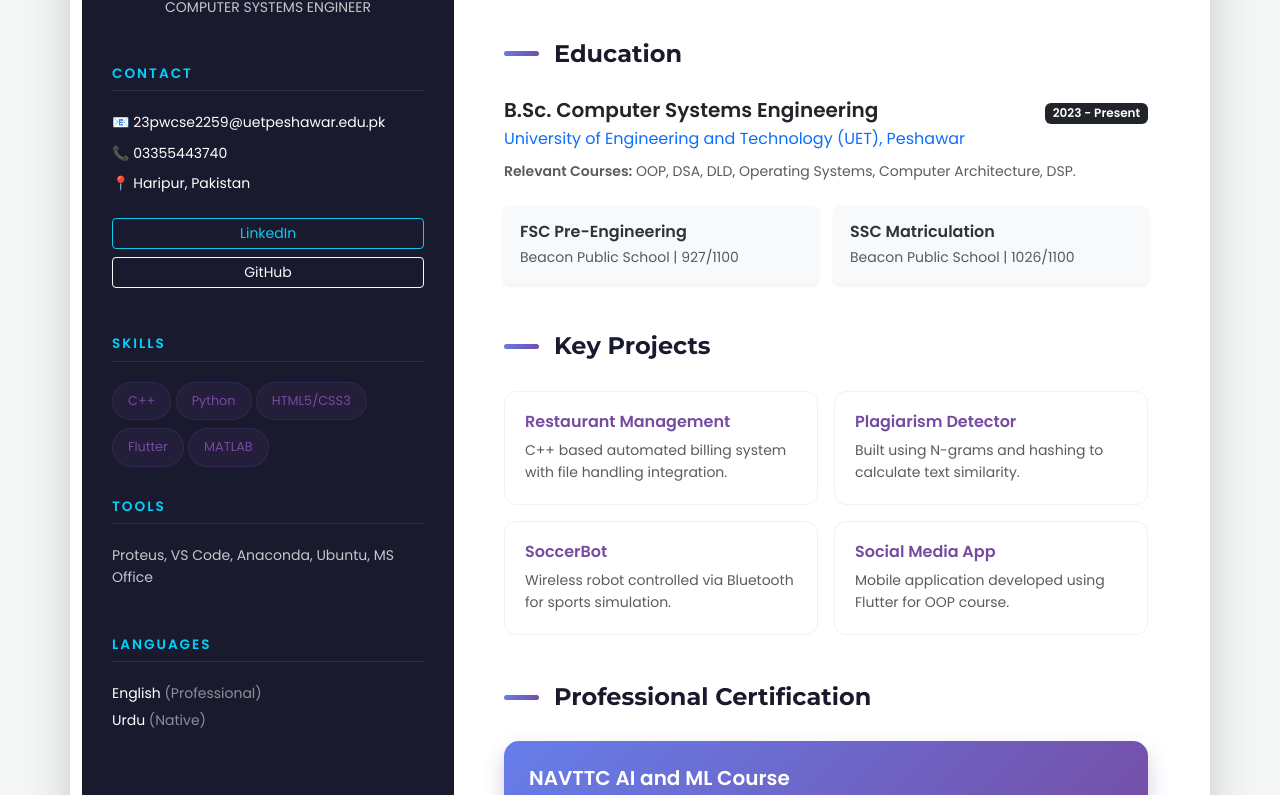
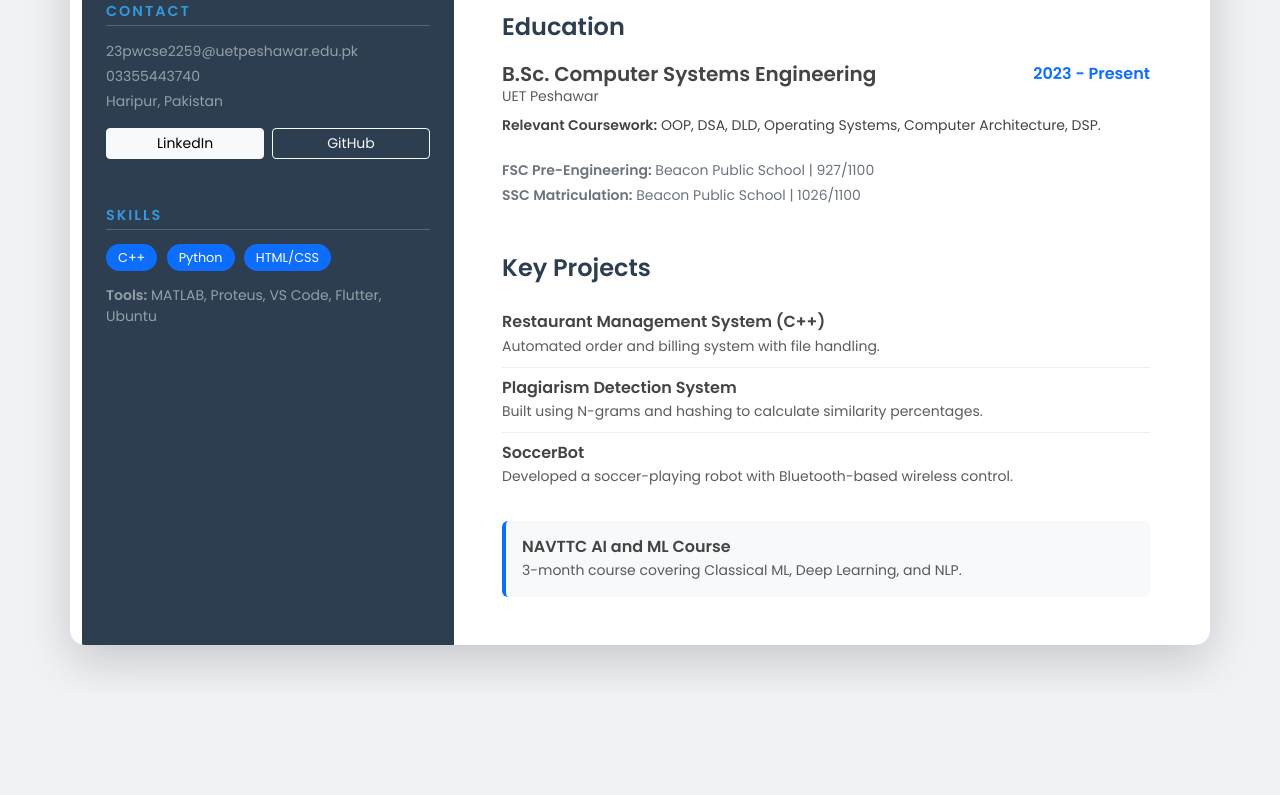
Before and after one commit to KashafZahid01/modified_CV-using-html, a plain HTML site: page index.html in a window 1280 px wide. Shown: the part 252-1047 px from the top of the page. After the commit the page ends 945 px from the top, so only its background shows below. Drawn offline with nearby package versions, Linux system fonts and the light colour scheme.

Commit message:
Update index.html

```diff
--- a/index.html
+++ b/index.html
@@ -3,274 +3,158 @@
 <head>
     <meta charset="UTF-8">
     <meta name="viewport" content="width=device-width, initial-scale=1.0">
-    <title>Kashaf Zahid | Professional CV</title>
+    <title>Kashaf Zahid | Resume</title>
     <link href="https://cdn.jsdelivr.net/npm/bootstrap@5.3.0/dist/css/bootstrap.min.css" rel="stylesheet">
-    <link href="https://fonts.googleapis.com/css2?family=Montserrat:wght@400;700&family=Poppins:wght@300;400;600&display=swap" rel="stylesheet">
+    <link href="https://fonts.googleapis.com/css2?family=Poppins:wght@300;400;600&display=swap" rel="stylesheet">
 
     <style>
-        :root {
-            --primary-gradient: linear-gradient(135deg, #667eea 0%, #764ba2 100%);
-            --accent-color: #00d2ff;
-            --sidebar-bg: #1a1a2e;
-            --text-main: #2d3436;
-        }
-
+        /* Custom CSS to provide the "Stylish" look from your image */
         body {
-            background: #f4f7f6;
+            background: #f0f2f5;
             font-family: 'Poppins', sans-serif;
-            color: var(--text-main);
-            line-height: 1.6;
+            color: #444;
         }
 
         .main-card {
             border: none;
-            border-radius: 20px;
+            border-radius: 15px;
             overflow: hidden;
-            background: #fff;
-            margin-top: 50px;
-            margin-bottom: 50px;
+            background: white;
         }
 
-        /* Sidebar Styling */
+        /* Dark Sidebar Styling */
         .sidebar {
-            background: var(--sidebar-bg);
-            color: #fff;
-            padding: 40px 30px;
+            background: #2c3e50;
+            min-height: 100%;
+            color: white;
         }
 
         .profile-icon {
-            width: 100px;
-            height: 100px;
-            background: var(--primary-gradient);
+            width: 80px;
+            height: 80px;
+            background: #3498db;
             color: white;
-            font-size: 2.5rem;
+            font-size: 2rem;
             font-weight: bold;
             display: flex;
             align-items: center;
             justify-content: center;
             border-radius: 50%;
-            margin: 0 auto 20px;
-            border: 4px solid rgba(255, 255, 255, 0.1);
-            box-shadow: 0 10px 20px rgba(0,0,0,0.2);
+            margin: 0 auto;
         }
 
         .sidebar-title {
-            font-size: 0.85rem;
+            font-size: 0.9rem;
             text-transform: uppercase;
             letter-spacing: 2px;
-            color: var(--accent-color);
-            border-bottom: 1px solid rgba(255,255,255,0.1);
-            padding-bottom: 8px;
-            margin-bottom: 20px;
-            font-weight: 700;
+            border-bottom: 1px solid rgba(255,255,255,0.2);
+            padding-bottom: 5px;
+            margin-bottom: 15px;
+            font-weight: 600;
+            color: #3498db;
         }
 
-        /* Main Content Styling */
-        .content-area {
-            padding: 50px;
+        /* Main Content Titles */
+        .section-title {
+            font-size: 1.5rem;
+            font-weight: 600;
+            color: #2c3e50;
+            margin-bottom: 20px;
         }
 
-        .section-title {
-            font-family: 'Montserrat', sans-serif;
-            font-size: 1.5rem;
-            font-weight: 700;
-            color: #1a1a2e;
-            margin-bottom: 30px;
-            display: flex;
-            align-items: center;
+        .project-box {
+            padding: 10px 0;
+            border-bottom: 1px solid #eee;
         }
 
-        .section-title::before {
-            content: "";
-            width: 35px;
-            height: 5px;
-            background: var(--primary-gradient);
-            display: inline-block;
-            margin-right: 15px;
-            border-radius: 10px;
-        }
+        .project-box:last-child { border: none; }
 
-        /* Project Cards */
-        .project-box {
-            background: #fff;
-            padding: 20px;
-            border-radius: 12px;
-            border: 1px solid #edf2f7;
-            transition: all 0.3s ease;
-            height: 100%;
-        }
-
-        .project-box:hover {
-            transform: translateY(-5px);
-            box-shadow: 0 10px 25px rgba(0,0,0,0.08);
-            border-color: #764ba2;
-        }
-
-        .project-box h6 {
-            color: #764ba2;
-            font-weight: 700;
-        }
-
-        /* Skill Badges */
-        .badge-skill {
-            background: rgba(118, 75, 162, 0.1);
-            color: #764ba2;
-            border: 1px solid rgba(118, 75, 162, 0.2);
-            padding: 8px 15px;
+        .badge-custom {
+            background-color: #0d6efd;
+            color: white;
+            padding: 5px 12px;
             border-radius: 50px;
-            font-weight: 500;
             font-size: 0.8rem;
-            margin-bottom: 8px;
-            display: inline-block;
-        }
-
-        /* Certification Box */
-        .cert-card {
-            background: var(--primary-gradient);
-            color: white;
-            padding: 25px;
-            border-radius: 15px;
-            box-shadow: 0 10px 20px rgba(118, 75, 162, 0.3);
-        }
-
-        /* Buttons */
-        .btn-custom {
-            background: var(--primary-gradient);
-            border: none;
-            color: white;
-            font-weight: 600;
-            padding: 10px 20px;
-            border-radius: 10px;
-            transition: 0.3s;
-        }
-
-        .btn-custom:hover {
-            opacity: 0.9;
-            color: white;
-            transform: scale(1.05);
-        }
-
-        @media (max-width: 991px) {
-            .sidebar { text-align: center; }
-            .content-area { padding: 30px; }
+            margin-right: 5px;
+            text-decoration: none;
         }
     </style>
 </head>
 <body>
 
-<div class="container main-card shadow-lg">
+<div class="container my-5 shadow-lg main-card">
     <div class="row g-0">
-        <div class="col-lg-4 sidebar">
-            <div class="text-center mb-5">
-                <div class="profile-icon">KZ</div>
-                <h1 class="h3 fw-bold mb-1">Kashaf Zahid</h1>
-                <p class="small opacity-75 text-uppercase tracking-wider">Computer Systems Engineer</p>
+        <div class="col-lg-4 sidebar p-4">
+            <div class="text-center mb-4">
+                <div class="profile-icon mb-3">KZ</div>
+                <h1 class="h3 fw-bold">Kashaf Zahid</h1>
+                <p class="small opacity-75">Computer Systems Engineer</p>
             </div>
 
-            <div class="mb-5">
+            <div class="contact-info mb-5">
                 <h2 class="sidebar-title">Contact</h2>
-                <div class="small">
-                    <p class="mb-2">📧 23pwcse2259@uetpeshawar.edu.pk</p>
-                    <p class="mb-2">📞 03355443740</p>
-                    <p class="mb-4">📍 Haripur, Pakistan</p>
-                </div>
-                <div class="d-grid gap-2">
-                    <a href="https://www.linkedin.com/in/kashaf-zahid-849699343/" class="btn btn-sm btn-outline-info">LinkedIn</a>
-                    <a href="https://github.com/KashafZahid01" class="btn btn-sm btn-outline-light">GitHub</a>
+                <p class="small mb-1 text-white-50">23pwcse2259@uetpeshawar.edu.pk</p>
+                <p class="small mb-1 text-white-50">03355443740</p>
+                <p class="small mb-3 text-white-50">Haripur, Pakistan</p>
+                <div class="d-flex gap-2">
+                    <a href="https://www.linkedin.com/in/kashaf-zahid-849699343/" class="btn btn-sm btn-light w-100">LinkedIn</a>
+                    <a href="https://github.com/KashafZahid01" class="btn btn-sm btn-outline-light w-100">GitHub</a>
                 </div>
             </div>
 
-            <div class="mb-5">
+            <div class="skills-section">
                 <h2 class="sidebar-title">Skills</h2>
-                <div class="mb-4">
-                    <span class="badge-skill">C++</span>
-                    <span class="badge-skill">Python</span>
-                    <span class="badge-skill">HTML5/CSS3</span>
-                    <span class="badge-skill">Flutter</span>
-                    <span class="badge-skill">MATLAB</span>
+                <div class="mb-3">
+                    <span class="badge-custom">C++</span>
+                    <span class="badge-custom">Python</span>
+                    <span class="badge-custom">HTML/CSS</span>
                 </div>
-                <h2 class="sidebar-title">Tools</h2>
-                <p class="small opacity-75">Proteus, VS Code, Anaconda, Ubuntu, MS Office</p>
-            </div>
-
-            <div>
-                <h2 class="sidebar-title">Languages</h2>
-                <p class="small mb-1">English <span class="opacity-50">(Professional)</span></p>
-                <p class="small">Urdu <span class="opacity-50">(Native)</span></p>
+                <p class="small text-white-50"><strong>Tools:</strong> MATLAB, Proteus, VS Code, Flutter, Ubuntu</p>
             </div>
         </div>
 
-        <div class="col-lg-8 content-area">
+        <div class="col-lg-8 p-5">
             <section class="mb-5">
                 <h2 class="section-title">Career Objective</h2>
-                <p class="text-muted border-start border-4 ps-3 py-1">
-                    Dedicated Computer Systems Engineering student seeking an internship in AI/ML to gain hands-on industry experience and apply theoretical knowledge to real-world projects.
-                </p>
+                <p class="text-secondary">Dedicated Computer Systems Engineering student seeking an internship in AI/ML to gain hands-on industry experience and apply theoretical knowledge to real-world projects.</p>
             </section>
 
             <section class="mb-5">
                 <h2 class="section-title">Education</h2>
                 <div class="mb-4">
-                    <div class="d-flex justify-content-between align-items-baseline flex-wrap">
-                        <h5 class="fw-bold text-dark mb-1">B.Sc. Computer Systems Engineering</h5>
-                        <span class="badge bg-dark">2023 - Present</span>
+                    <div class="d-flex justify-content-between">
+                        <h5 class="fw-bold mb-0">B.Sc. Computer Systems Engineering</h5>
+                        <span class="text-primary fw-bold">2023 - Present</span>
                     </div>
-                    <p class="text-primary fw-600 mb-2">University of Engineering and Technology (UET), Peshawar</p>
-                    <p class="small text-muted"><strong>Relevant Courses:</strong> OOP, DSA, DLD, Operating Systems, Computer Architecture, DSP.</p>
+                    <p class="text-muted small mb-2">UET Peshawar</p>
+                    <p class="small"><strong>Relevant Coursework:</strong> OOP, DSA, DLD, Operating Systems, Computer Architecture, DSP.</p>
                 </div>
-                <div class="row g-3">
-                    <div class="col-md-6">
-                        <div class="p-3 bg-light rounded shadow-sm">
-                            <h6 class="fw-bold mb-1">FSC Pre-Engineering</h6>
-                            <p class="small mb-0 text-muted">Beacon Public School | 927/1100</p>
-                        </div>
-                    </div>
-                    <div class="col-md-6">
-                        <div class="p-3 bg-light rounded shadow-sm">
-                            <h6 class="fw-bold mb-1">SSC Matriculation</h6>
-                            <p class="small mb-0 text-muted">Beacon Public School | 1026/1100</p>
-                        </div>
-                    </div>
+                <div class="small text-secondary">
+                    <p class="mb-1"><strong>FSC Pre-Engineering:</strong> Beacon Public School | 927/1100</p>
+                    <p class="mb-0"><strong>SSC Matriculation:</strong> Beacon Public School | 1026/1100</p>
                 </div>
             </section>
 
-            <section class="mb-5">
+            <section class="mb-4">
                 <h2 class="section-title">Key Projects</h2>
-                <div class="row g-3">
-                    <div class="col-md-6">
-                        <div class="project-box">
-                            <h6>Restaurant Management</h6>
-                            <p class="small text-muted mb-0">C++ based automated billing system with file handling integration.</p>
-                        </div>
-                    </div>
-                    <div class="col-md-6">
-                        <div class="project-box">
-                            <h6>Plagiarism Detector</h6>
-                            <p class="small text-muted mb-0">Built using N-grams and hashing to calculate text similarity.</p>
-                        </div>
-                    </div>
-                    <div class="col-md-6">
-                        <div class="project-box">
-                            <h6>SoccerBot</h6>
-                            <p class="small text-muted mb-0">Wireless robot controlled via Bluetooth for sports simulation.</p>
-                        </div>
-                    </div>
-                    <div class="col-md-6">
-                        <div class="project-box">
-                            <h6>Social Media App</h6>
-                            <p class="small text-muted mb-0">Mobile application developed using Flutter for OOP course.</p>
-                        </div>
-                    </div>
+                <div class="project-box">
+                    <h6 class="fw-bold mb-1">Restaurant Management System (C++)</h6>
+                    <p class="small text-muted mb-0">Automated order and billing system with file handling.</p>
+                </div>
+                <div class="project-box">
+                    <h6 class="fw-bold mb-1">Plagiarism Detection System</h6>
+                    <p class="small text-muted mb-0">Built using N-grams and hashing to calculate similarity percentages.</p>
+                </div>
+                <div class="project-box">
+                    <h6 class="fw-bold mb-1">SoccerBot</h6>
+                    <p class="small text-muted mb-0">Developed a soccer-playing robot with Bluetooth-based wireless control.</p>
                 </div>
             </section>
 
             <section>
-                <h2 class="section-title">Professional Certification</h2>
-                <div class="cert-card">
-                    <h5 class="fw-bold mb-2">NAVTTC AI and ML Course</h5>
-                    <p class="mb-0 opacity-90 small">
-                        Comprehensive 3-month course covering Classical ML Models (Random Forest, SVM), Deep Learning (CNN, RNN), and Natural Language Processing.
-                    </p>
+                <div class="p-3 bg-light rounded border-start border-primary border-4">
+                    <h6 class="fw-bold mb-1">NAVTTC AI and ML Course</h6>
+                    <p class="small text-muted mb-0">3-month course covering Classical ML, Deep Learning, and NLP.</p>
                 </div>
             </section>
         </div>
```
